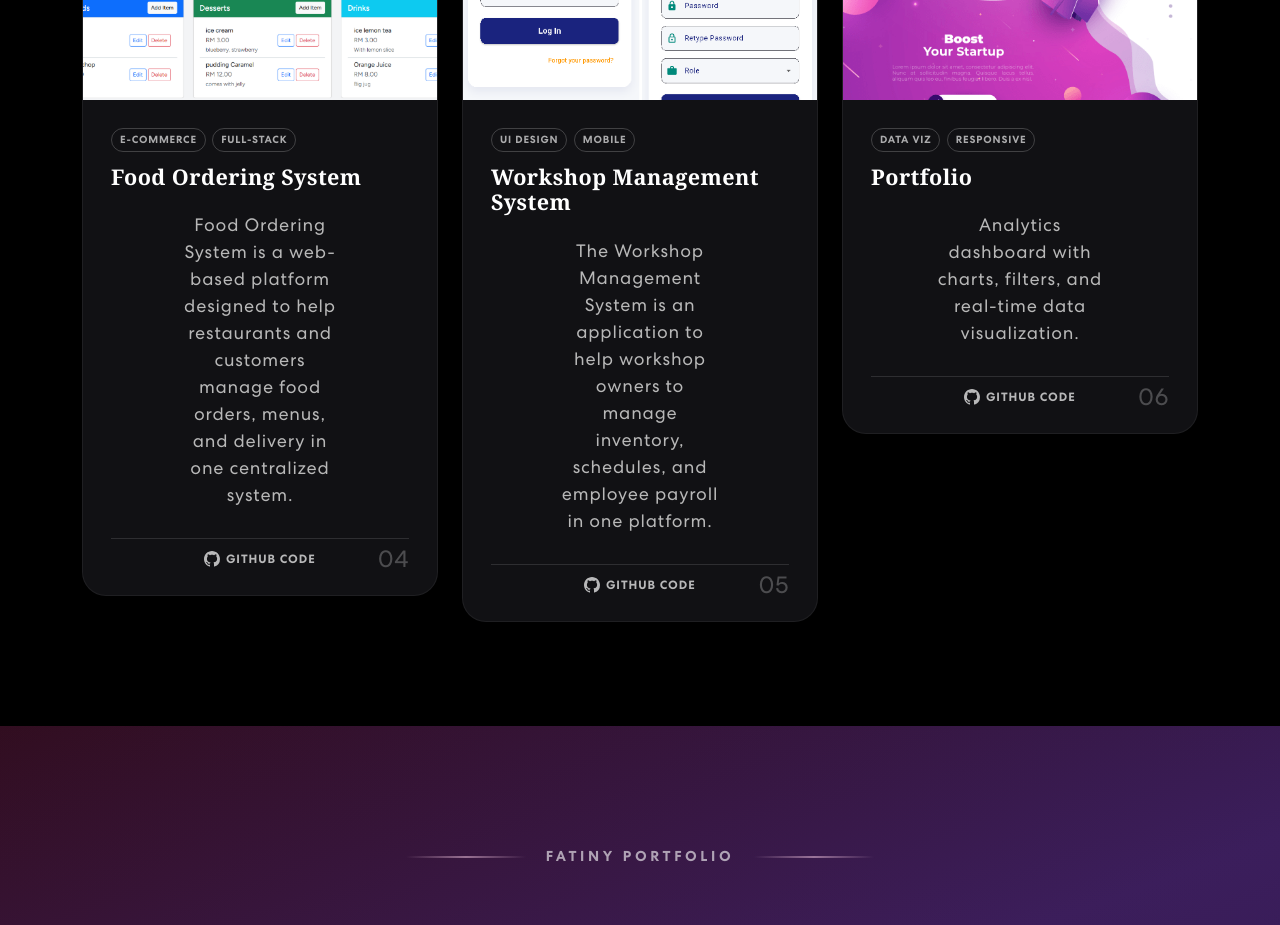
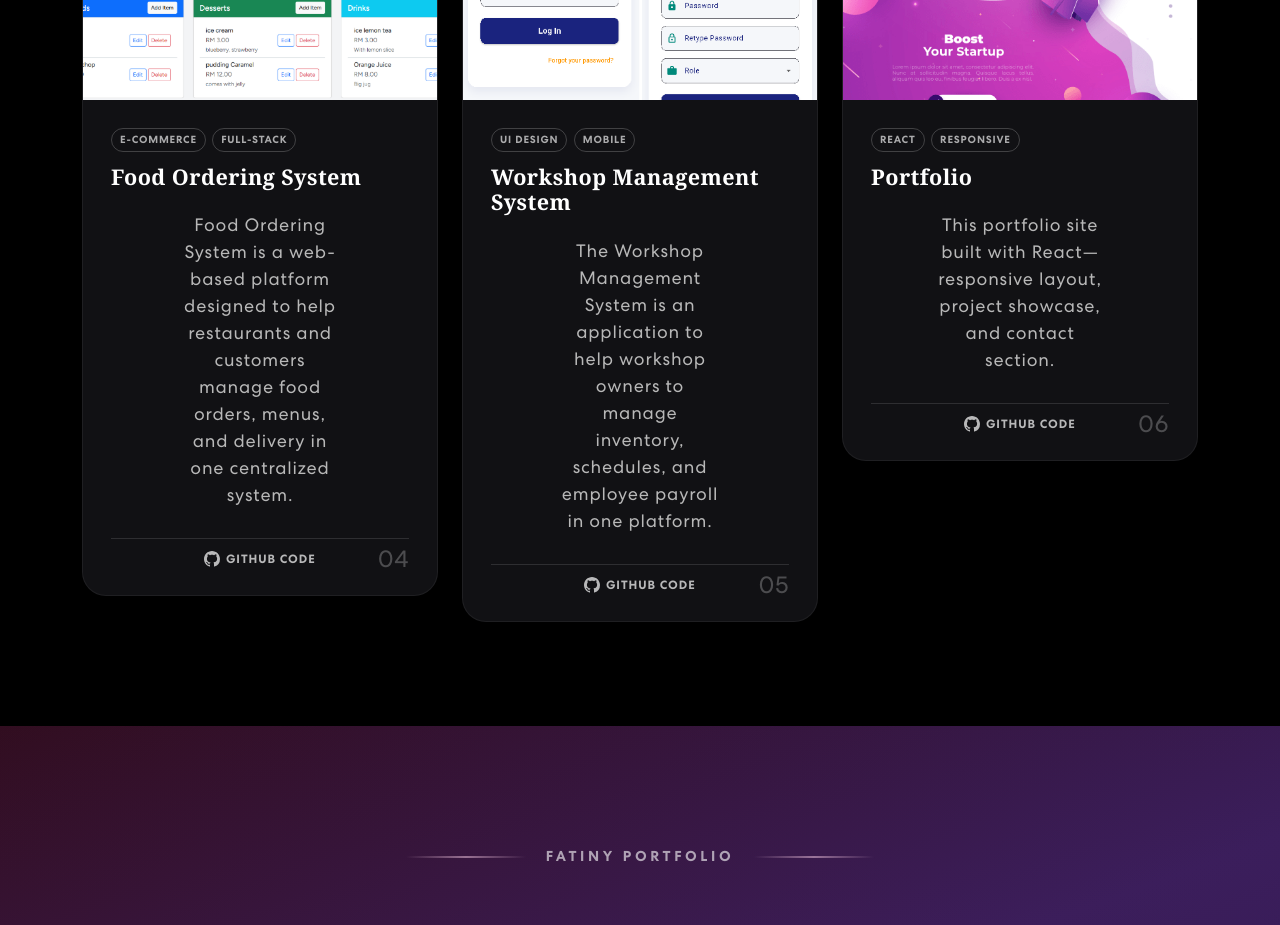
Before and after one commit to NabihahFatiny/personal-portfolio, a React (Create React App) app: page / in a window 1280 px wide. Shown: the part 4520-5445 px from the top of the page. Built offline with nearby package versions, Linux system fonts and the light colour scheme.

Commit message:
cv and link

```diff
--- a/src/components/Projects.js
+++ b/src/components/Projects.js
@@ -18,6 +18,7 @@ export const Projects = () => {
       year: "2024",
       tags: ["E-COMMERCE", "UI DESIGN", "RESPONSIVE"],
       link: "#",
+      github: "https://github.com/NabihahFatiny/ClassConnect",
       number: 1,
     },
     {
@@ -27,6 +28,7 @@ export const Projects = () => {
       year: "2024",
       tags: ["WEB APP", "UI DESIGN"],
       link: "#",
+      github: "https://github.com/NabihahFatiny/FKPark",
       number: 2,
     },
     {
@@ -36,6 +38,7 @@ export const Projects = () => {
       year: "2023",
       tags: ["RESPONSIVE", "FRONTEND"],
       link: "#",
+      github: "https://github.com/NabihahFatiny/nilamfyp",
       number: 3,
     },
     {
@@ -45,6 +48,7 @@ export const Projects = () => {
       year: "2023",
       tags: ["E-COMMERCE", "FULL-STACK"],
       link: "#",
+      github: "https://github.com/NabihahFatiny/foodsystem",
       number: 4,
     },
     {
@@ -54,15 +58,17 @@ export const Projects = () => {
       year: "2023",
       tags: ["UI DESIGN", "MOBILE"],
       link: "#",
+      github: "https://github.com/NabihahFatiny/Workshop-Management-System",
       number: 5,
     },
     {
       title: "Portfolio",
-      description: "Analytics dashboard with charts, filters, and real-time data visualization.",
+      description: "This portfolio site built with React—responsive layout, project showcase, and contact section.",
       imgUrl: projImg3,
       year: "2024",
-      tags: ["DATA VIZ", "RESPONSIVE"],
+      tags: ["REACT", "RESPONSIVE"],
       link: "#",
+      github: "https://github.com/NabihahFatiny/personal-portfolio",
       number: 6,
     },
   ];
```
Also changed, not shown: 1 other file (tests, documents, lock files or other folders).
